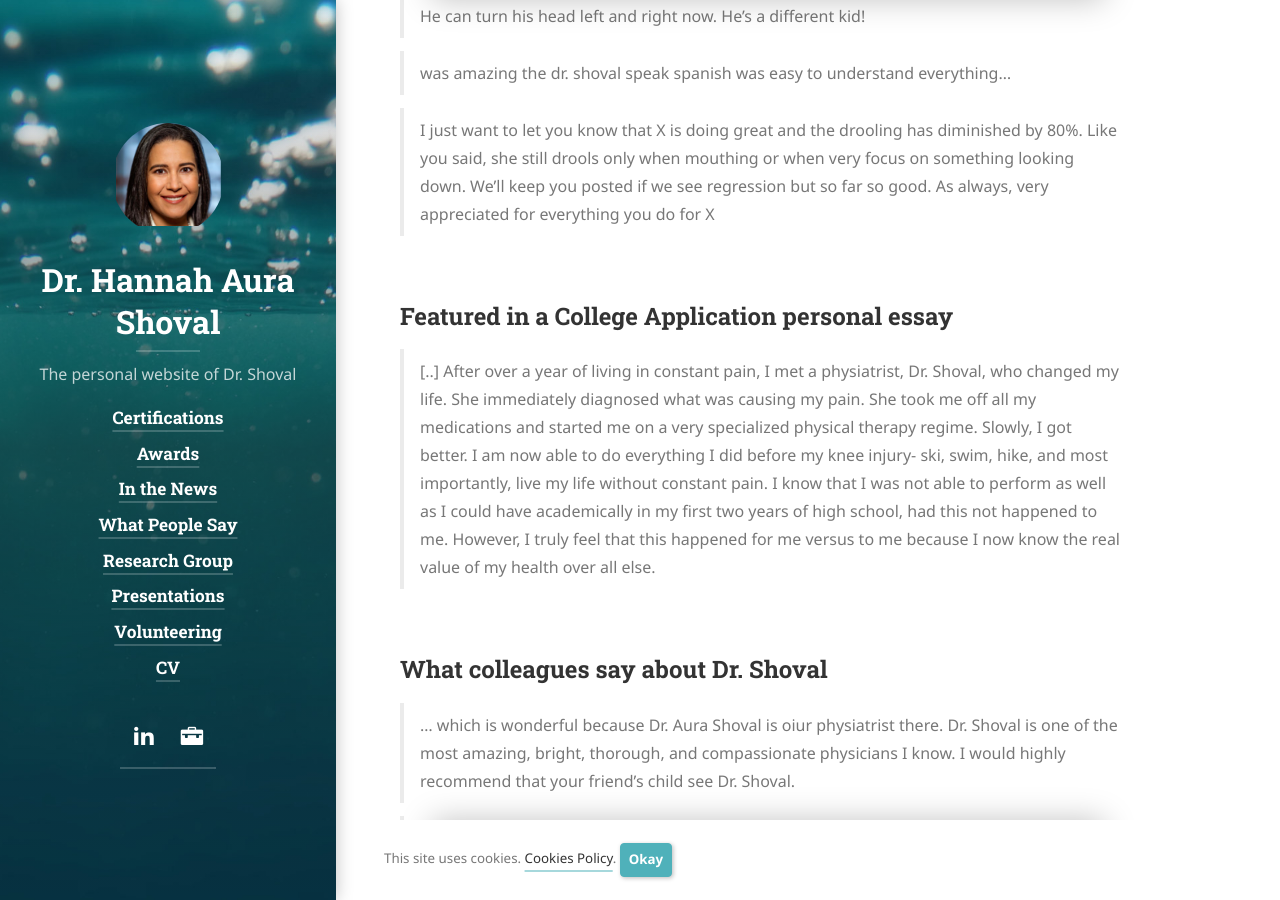
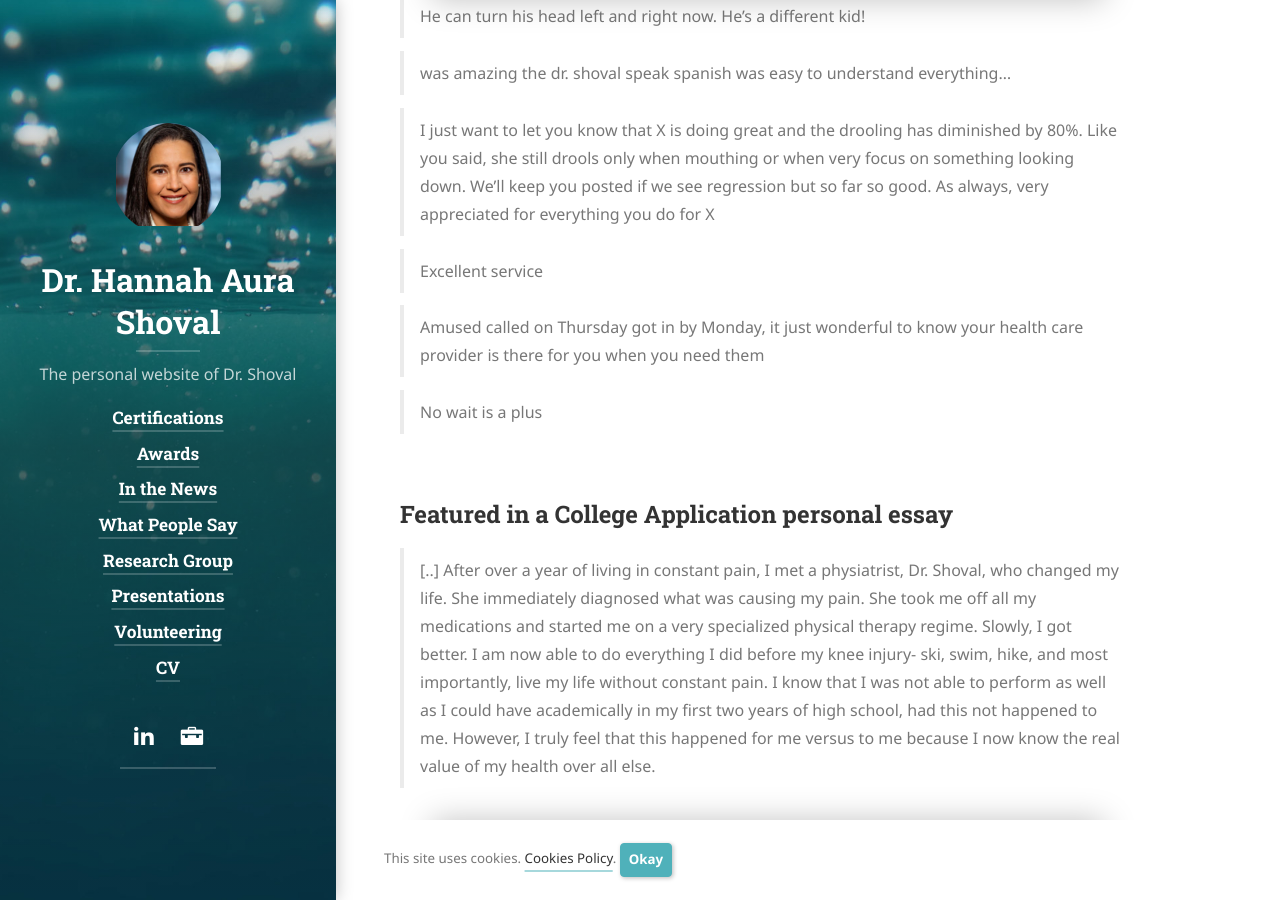
Before and after one commit to physiatry/physiatry.github.io, a Jekyll site: the page built from quotes.md, in a window 1280 px wide and 900 px high, scrolled down 4597 px. Built offline with Jekyll 4.4.1, drawn with Linux system fonts in a browser that asks for light colours; cached includes are drawn as plain includes; nearby versions of some CDN libraries; some web fonts are replaced; library files that are not in the unit come from our copies.

Commit message:
add press ganey quotes
Signed-off-by: Avi Shinnar <shinnar@us.ibm.com>

```diff
--- a/quotes.md
+++ b/quotes.md
@@ -171,6 +171,13 @@ information and equipment for his development.
   We’ll keep you posted if we see regression but so far so good.
   As always, very appreciated for everything you do for X
 
+> Excellent service
+
+> Amused called on Thursday got in by Monday, it just wonderful to
+  know your health care provider is there for you when you need them
+
+> No wait is a plus
+
 ## Featured in a College Application personal essay
 > [..]
   After over a year of living in constant pain, I met a physiatrist, Dr. Shoval, who changed my life. She immediately diagnosed what was causing my pain. She took me off all my medications and started me on a very specialized physical therapy regime. Slowly, I got better. I am now able to do everything I did before my knee injury- ski, swim, hike, and most importantly, live my life without constant pain. I know that I was not able to perform as well as I could have academically in my first two years of high school, had this not happened to me. However, I truly feel that this happened for me versus to me because I now know the real value of my health over all else.
```
